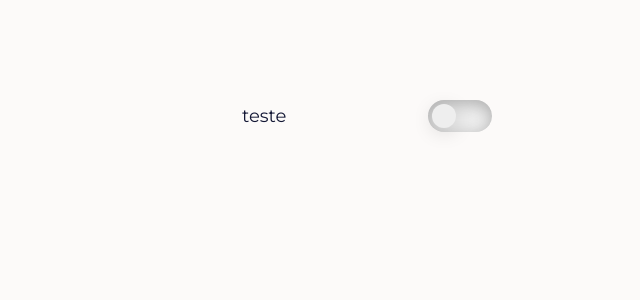
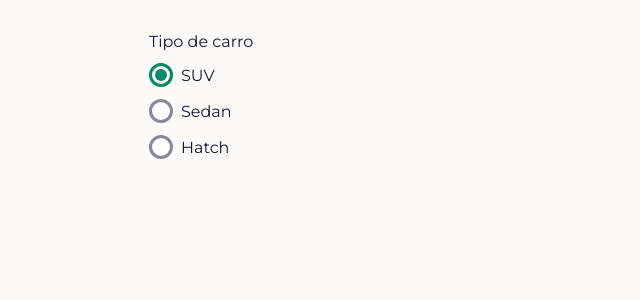
Before and after one commit to Redacao-Conectada/frontend, a React (Create React App) app: page /example in a window 1280 px wide. Shown: the top 300 px of the page, without its empty margins (273-913 px from the left). Built offline with nearby package versions, Linux system fonts and the light colour scheme.

Commit message:
Implementação do RadioButton e mudança da página de exemplo para mostrá-lo

```diff
--- /dev/null
+++ b/src/components/General/RadioSelect/index.tsx
@@ -0,0 +1,45 @@
+import React, { useState } from 'react';
+
+import { RadioOption, Wrapper, OptionWrapper } from './styles';
+
+interface RadioButtonProps {
+  label: string;
+  name: string;
+  optionList: string[];
+  onChange: (name: string, value: string) => void;
+}
+
+const RadioSelect: React.FC<RadioButtonProps> = ({
+  label,
+  name,
+  optionList,
+  onChange,
+}) => {
+  const [selectedOption, setSelectedOption] = useState(optionList[0]);
+
+  const changeSelectedOption = (optionName: string) => {
+    onChange(name, optionName);
+    setSelectedOption(optionName);
+  };
+
+  const radioOptions = optionList.map((optionName) => (
+    <OptionWrapper
+      key={optionName}
+      onClick={() => changeSelectedOption(optionName)}
+    >
+      <RadioOption active={selectedOption === optionName} />
+      <span>{optionName}</span>
+    </OptionWrapper>
+  ));
+
+  console.log({ selectedOption });
+
+  return (
+    <Wrapper>
+      {label}
+      {radioOptions}
+    </Wrapper>
+  );
+};
+
+export default RadioSelect;
--- /dev/null
+++ b/src/components/General/RadioSelect/styles.ts
@@ -0,0 +1,56 @@
+import { colors } from '@styles/colors';
+import styled from 'styled-components';
+
+export const Wrapper = styled.div`
+  display: flex;
+  flex-direction: column;
+  gap: 12px;
+`;
+
+interface RadioOptionProps {
+  active?: boolean;
+}
+
+export const RadioOption = styled.div<RadioOptionProps>`
+  position: relative;
+  background-color: ${colors.white};
+  border: 3px solid
+    ${({ active }) => (active ? colors.primary : colors.darkGrey)};
+  width: 24px;
+  height: 24px;
+  border-radius: 50%;
+  padding-left: 16px;
+  transition: all 200ms ease-in-out;
+
+  span {
+    margin-left: 16px;
+  }
+
+  ::before {
+    transition: all 200ms ease-in-out;
+
+    top: 50%;
+    left: 50%;
+    transform: translate(-50%, -50%);
+    position: absolute;
+    content: '';
+    background-color: ${colors.primary};
+    width: ${({ active }) => (active ? '12px' : '0px')};
+    height: ${({ active }) => (active ? '12px' : '0px')};
+    border-radius: 50%;
+  }
+`;
+
+export const OptionWrapper = styled.div`
+  display: grid;
+  grid-template-columns: 24px auto;
+  gap: 8px;
+  align-items: center;
+  cursor: pointer;
+
+  &:hover {
+    ${RadioOption} {
+      filter: drop-shadow(0px 4px 12px ${colors.lightShadow});
+    }
+  }
+`;
--- a/src/components/General/index.ts
+++ b/src/components/General/index.ts
@@ -1,4 +1,5 @@
 export { default as Button } from './Button';
+export { default as RadioSelect } from './RadioSelect';
 export { default as Input } from './Input';
 export { default as Link } from './Link';
 export { default as SwitchRouter } from './SwitchRouter';
--- a/src/pages/Example/index.tsx
+++ b/src/pages/Example/index.tsx
@@ -1,17 +1,36 @@
-import { Switch } from '@components/General';
+import { RadioSelect } from '@components/General';
+import { CenteredContainer } from '@styles/publicRoutes';
 import React, { useState } from 'react';
 
+const carOptionsList = ['SUV', 'Sedan', 'Hatch'];
+
+interface Data {
+  chosenCar: string;
+}
+
+const initialData: Data = {
+  chosenCar: carOptionsList[0],
+};
+
 const Example: React.FC = () => {
-  const [boolValue, setBoolValue] = useState(false);
+  const [data, setData] = useState(initialData);
 
-  const handleBoolValue = (name: string, value: boolean) => {
-    setBoolValue(value);
+  const handleSelectCar = (name: string, value: string) => {
+    setData({
+      ...data,
+      [name as keyof Data]: value,
+    });
   };
 
   return (
-    <div style={{ paddingTop: '100px', width: '250px' }}>
-      <Switch name="boolValue" label="teste" onChange={handleBoolValue} />
-    </div>
+    <CenteredContainer>
+      <RadioSelect
+        label="Tipo de carro"
+        name="chosenCar"
+        optionList={carOptionsList}
+        onChange={handleSelectCar}
+      />
+    </CenteredContainer>
   );
 };
 
--- a/src/styles/generalComponents.ts
+++ b/src/styles/generalComponents.ts
@@ -11,4 +11,5 @@ export const HorizontalWrapper = styled.div`
   justify-content: space-between;
   align-items: center;
   font-size: 1.125rem;
+  cursor: pointer;
 `;
```
